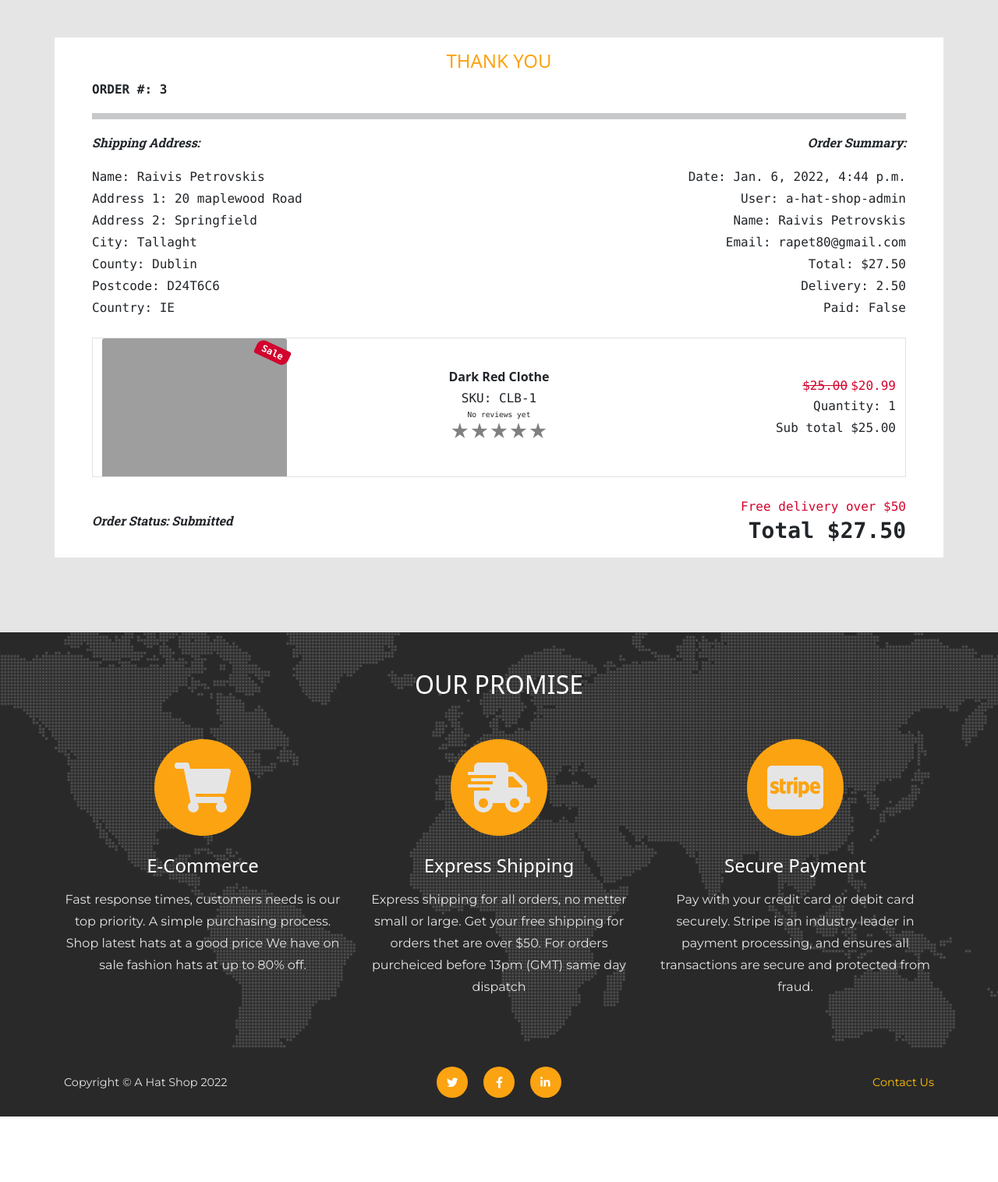
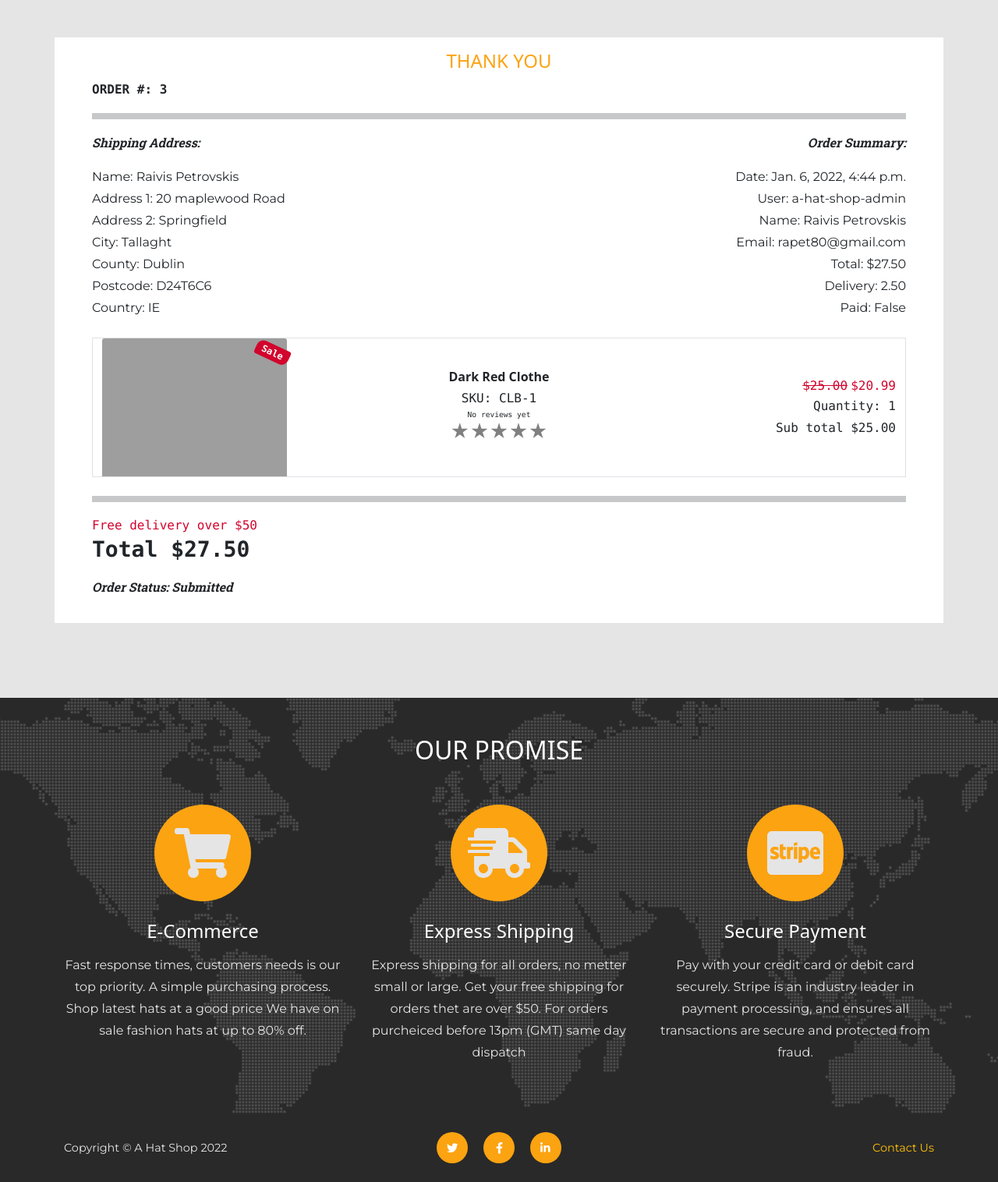
Before and after one commit to rp42dev/MS-4-Django-Full-Stack-Project, a Django app: a page that uses checkout/templates/checkout/checkout-success.html in a window 1280 px wide. Shown: the part 96-1612 px from the top of the page at 78% size. Before the commit the page ends 1528 px from the top, so only its background shows below. Run offline with Django 3.2, Linux system fonts and the light colour scheme; data comes from the database, SQL or seed files in the repository; both versions use the stored data as it was after the commit; some libraries are stand-ins or nearby versions; grey boxes are pictures that could not be loaded.

Commit message:
fixed paddings margins through out site

```diff
--- a/checkout/templates/checkout/checkout-success.html
+++ b/checkout/templates/checkout/checkout-success.html
@@ -21,39 +21,51 @@
 
             <div class="px-0 col-md-6">
                 <p class="text-italic fw-bolder">Shipping Address:</p>
-                <p class="mb-0 font-monospace">Name: {{ order.shipping_name }}</p>
-                <p class="mb-0 font-monospace">Address 1: {{ order.address_line_1 }}</p>
+                <p class="mb-0 font-text">Name: {{ order.shipping_name }}</p>
+                <p class="mb-0 font-text">Address 1: {{ order.address_line_1 }}</p>
                 {% if order.address_line_2 %}
-                <p class="mb-0 font-monospace">Address 2: {{ order.address_line_2 }}</p>
+                <p class="mb-0 font-text">Address 2: {{ order.address_line_2 }}</p>
                 {% endif %}
-                <p class="mb-0 font-monospace">City: {{ order.city }}</p>
+                <p class="mb-0 font-text">City: {{ order.city }}</p>
                 {% if order.county %}
-                <p class="mb-0 font-monospace">County: {{ order.county }}</p>
+                <p class="mb-0 font-text">County: {{ order.county }}</p>
                 {% endif %}
                 {% if order.postcode %}
-                <p class="mb-0 font-monospace">Postcode: {{ order.postcode }}</p>
+                <p class="mb-0 font-text">Postcode: {{ order.postcode }}</p>
                 {% endif %}
-                <p class="mb-0 font-monospace">Country: {{ order.country }}</p>
+                <p class="mb-0 font-text">Country: {{ order.country }}</p>
             </div>
             <hr class="d-md-none dblock">
             <div class="col-md-6 text-md-end px-0">
                 <p class="text-italic fw-bolder">Order Summary:</p>
-                <p class="mb-0 font-monospace">Date: {{ order.date }}</p>
-                <p class="mb-0 font-monospace">User: {{ order.user_profile }}</p>
-                <p class="mb-0 font-monospace">Name: {{ order.full_name }}</p>
-                <p class="mb-0 font-monospace">Email: {{ order.email }}</p>
-                <p class="mb-0 font-monospace">Total: ${{ order.total }}</p>
-                <p class="mb-0 font-monospace">Delivery: {{ order.delivery }}</p>
-                <p class="mb-0 font-monospace">Paid: {{ order.paid }}</p>
+                <p class="mb-0 font-text">Date: {{ order.date }}</p>
+                <p class="mb-0 font-text">User: {{ order.user_profile }}</p>
+                <p class="mb-0 font-text">Name: {{ order.full_name }}</p>
+                <p class="mb-0 font-text">Email: {{ order.email }}</p>
+                <p class="mb-0 font-text">Total: ${{ order.total }}</p>
+                <p class="mb-0 font-text">Delivery: {{ order.delivery }}</p>
+                <p class="mb-0 font-text">Paid: {{ order.paid }}</p>
             </div>
 
         </div>
 
         <!-- Include Order Line Items -->
         {% include 'includes/order-line-items.html' %}
+        <hr class="p-1 mt-4">
+        <div class="cart-conteiner bg-white align-items-center pb-3">
 
-        <div class="cart-conteiner bg-white row align-items-center mt-2 mt-sm-4">
-            <div class="col-6">
+            <!-- Delivery costs -->
+            <div class="col-12 fw-bolder font-monospace">
+                <p>
+                    {% if delivery != 0 %}
+                    <span class="font-monospace h6">Delivery: {{ delivery }}</span> <br>
+                    {% else %}
+                    <span class="text-danger m-0 h6 font-monospace">Free delivery over $50</span> <br>
+                    {% endif %}
+                    <span class="h3 fw-bold font-monospace">Total ${{ order.total }} </span>
+                </p>
+            </div>
+            <div class="col-12">
                 <div>
                     <!-- Confirm Order reception if order status is shipped -->
                     <p class="text-italic fw-bolder">Order Status: {{ order.status }}</p>
@@ -61,9 +73,11 @@
                     {% include 'includes/forms/confirm-order-status-form.html' %}
                     {% endif %}
 
-                    <!-- Report an issue with order. Available only if order was placed -->
+                </div>
+            </div>
+            <div class="col-12"><!-- Report an issue with order. Available only if order was placed -->
                 {% if from_profile %}
-                    <div class="mt-3">
+                <div>
                     {% if issue %}
                     {% if issue.status == 'Resolved' %}
                     <a href="{% url 'messages_view' issue.id %}" class="m-0 link-success fw-bolder font-monospace"> Ticket #{{ issue.id }} Status: {{ issue.status }}</a>
@@ -77,19 +91,6 @@
                 </div>
                 {% endif %}
             </div>
-            </div>
-
-            <!-- Delivery costs -->
-            <div class="col-6 fw-bolder font-monospace text-end">
-                <p>
-                    {% if delivery != 0 %}
-                    <span class="font-monospace h6">Delivery: {{ delivery }}</span> <br>
-                    {% else %}
-                    <span class="text-danger m-0 h6 font-monospace">Free delivery over $50</span> <br>
-                    {% endif %}
-                    <span class="h3 fw-bold font-monospace">Total ${{ order.total }} </span>
-                </p>
-            </div>
 
         </div>
     </div>
--- a/reviews/templates/review/leave-review.html
+++ b/reviews/templates/review/leave-review.html
@@ -12,7 +12,7 @@
 <!-- Product Detail section-->
 <section class="page-section">
     <div class="container pb-5 px-2 px-lg-5">
-        <div class="item">
+        <div class="item d-md-flex">
 
             <!-- Include Review product -->
             {% include 'includes/review-product.html' %}
--- a/reviews/templates/review/reviews.html
+++ b/reviews/templates/review/reviews.html
@@ -12,7 +12,7 @@
 <!-- Product Detail section-->
 <section class="page-section">
     <div class="container px-2 px-lg-5">
-        <div class="item">
+        <div class="item d-md-flex">
 
             <!-- Include Review product -->
             {% include 'includes/review-product.html' %}
--- a/shop/templates/includes/forms/add-to-cart-form.html
+++ b/shop/templates/includes/forms/add-to-cart-form.html
@@ -13,7 +13,6 @@
         <button
             class="btn btn-dark btn-xl text-uppercase flex-shrink-0 mt-3 {% if availability == 0 %}disabled{% endif %}"
             type="submit">
-            <i class="bi-cart-fill me-1"></i>
             Add to cart
         </button>
 
@@ -25,7 +24,6 @@
 
         <div class="col mt-4">
             <a class="btn btn-warning flex-shrink-0" href="{% url 'edit_item' item.id %}">
-                <i class="bi-cart-fill me-1"></i>
                 Update Product
             </a>
         </div>
--- a/support/templates/includes/forms/message-form.html
+++ b/support/templates/includes/forms/message-form.html
@@ -1,6 +1,6 @@
 <!-- Message form -->
 {% load crispy_forms_tags %}
-<form id="support-form" action="" class="form" method="POST" novalidate>
+<form id="support-form" class="form" method="POST" novalidate>
     {% csrf_token %}
     <div class="font-monospace">
         {{ form|crispy }}
```
Also changed, not shown: administration/templates/admin/admin.html (+4 -3 lines), administration/templates/includes/admin/issues.html (+5 -10 lines), administration/templates/includes/admin/low_stock.html (+10 -23 lines), administration/templates/includes/admin/orders.html (+2 -6 lines), administration/templates/includes/admin/sale.html (+3 -14 lines), customers/templates/includes/issues.html (+5 -14 lines), customers/templates/profile/profile.html (+4 -5 lines), shop/templates/includes/shop/product.html (+4 -5 lines), support/templates/messages/messages.html (+15 -12 lines), db.sqlite3. Lines whose indentation alone changed are shown as unchanged.
